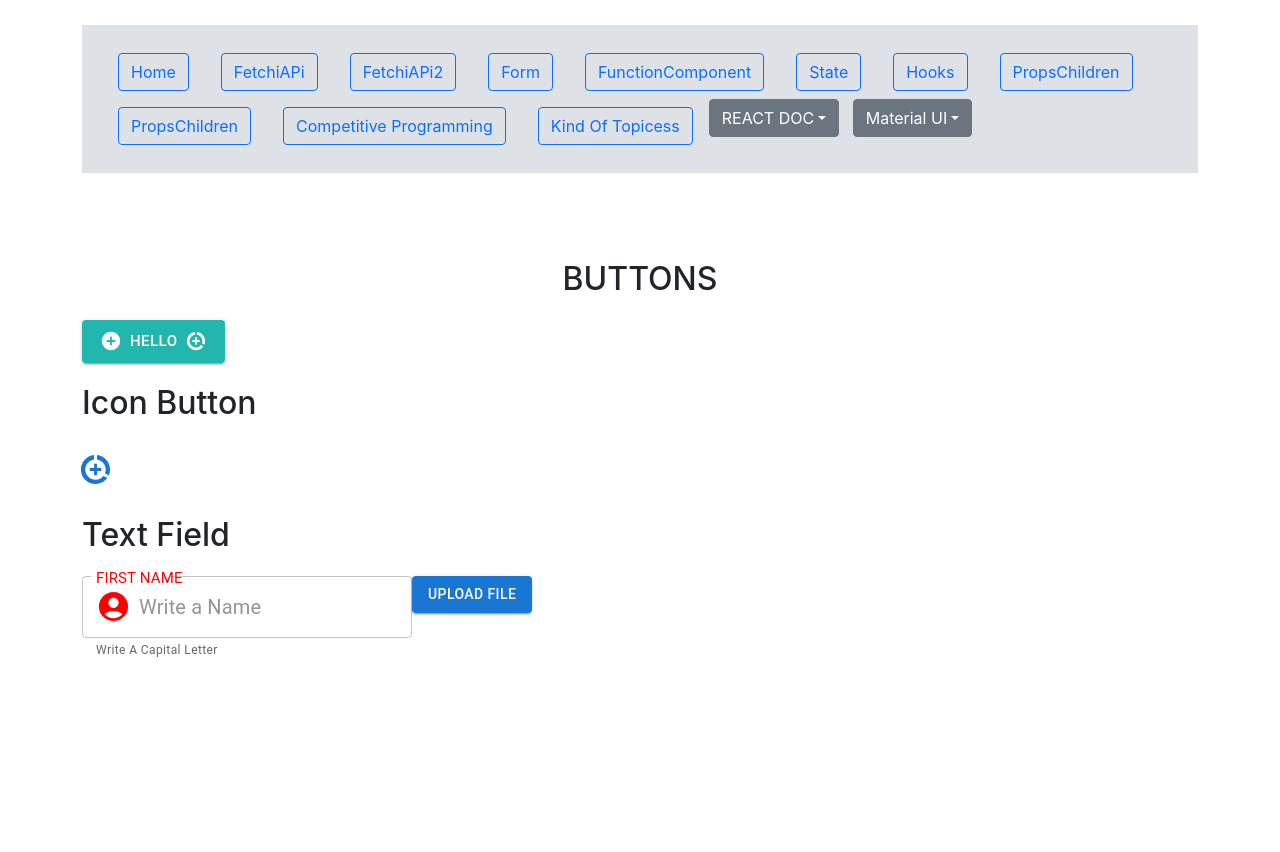
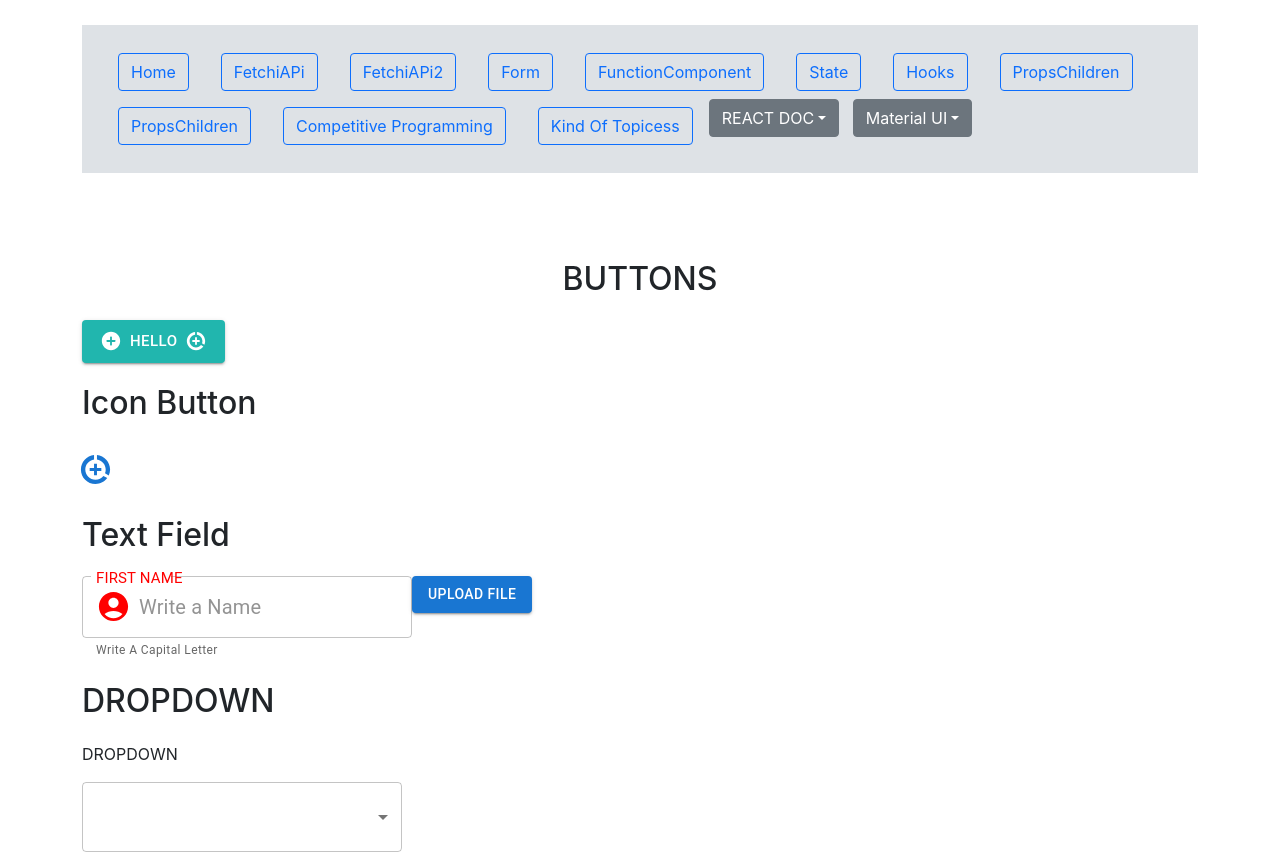
Before and after one commit to balaji1610/basic_react_new, a React (Create React App) app: page /Inputs in a window 1280 px wide. Before the commit the page ends 800 px from the top, so only its background shows below. Built offline with nearby package versions, Linux system fonts and the light colour scheme.

Commit message:
MaterialUIDROPDOWN

```diff
--- a/src/MaterialUI/Topices/InputTopic/Buttons.jsx
+++ b/src/MaterialUI/Topices/InputTopic/Buttons.jsx
@@ -5,6 +5,7 @@ import { useState } from "react";
 
 import ConIconButton from "./Components/ConIconButton";
 import InputField from "./InputField";
+import DropdownMUI from "./DropdownMUI";
 export default function Buttons() {
   const [hoverd, setHoverd] = useState(false);
   const clickEvent = () => {
@@ -52,6 +53,11 @@ export default function Buttons() {
         <h1>Text Field</h1>
         <InputField />
       </div>
+
+      <div>
+        <h1>DROPDOWN</h1>
+        <DropdownMUI />
+      </div>
     </div>
   );
 }
--- /dev/null
+++ b/src/MaterialUI/Topices/InputTopic/Components/ConDropdown.jsx
@@ -0,0 +1,26 @@
+import MenuItem from "@mui/material/MenuItem";
+
+import Select from "@mui/material/Select";
+
+export default function ConDropdown({
+  style,
+  value,
+  onChange,
+  options,
+  optionsStyle,
+}) {
+  return (
+    <div>
+      <Select style={style} value={value} onChange={onChange} defaultValue="dd">
+        {options.map((elm) => {
+          return (
+            <MenuItem value={elm.value} style={optionsStyle}>
+              {" "}
+              {elm.label}
+            </MenuItem>
+          );
+        })}
+      </Select>
+    </div>
+  );
+}
--- /dev/null
+++ b/src/MaterialUI/Topices/InputTopic/DropdownMUI.jsx
@@ -0,0 +1,51 @@
+import { useState } from "react";
+
+import ConDropdown from "./Components/ConDropdown";
+export default function DropdownMUI() {
+  const [age, setAge] = useState("");
+
+  const handleChange = (event) => {
+    setAge(event.target.value);
+  };
+
+  const options = [
+    {
+      value: "React",
+      label: "React",
+    },
+    {
+      value: "Javascript",
+      label: "Javascript",
+    },
+    {
+      value: "Redux",
+      label: "Redux",
+    },
+    {
+      value: "API",
+      label: "API",
+    },
+  ];
+
+  return (
+    <div>
+      <p>DROPDOWN</p>
+
+      <div>
+        <ConDropdown
+          style={{ width: "320px", height: "70px", fontSize: "20px" ,
+          color: "#FF5252"}}
+          value={age}
+          onChange={handleChange}
+          options={options}
+          optionsStyle={{
+            fontSize: "20px",
+            color: "#212121",
+          }}
+        />
+
+        {age}
+      </div>
+    </div>
+  );
+}
--- a/src/index.css
+++ b/src/index.css
@@ -96,3 +96,8 @@ code {
   border: 2px solid black;
   color: #ffffff;
 }
+
+.space {
+  margin-top: 50px;
+  margin-bottom: 50px;
+}
```
